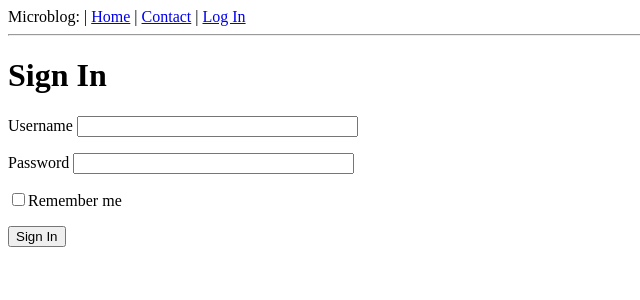
After one commit to GeraMantecon/FlaskTutorial, a Flask app: page /login in a window 1280 px wide. The commit adds this page. Shown: the top 300 px of the page, without its empty margins (0-640 px from the left). Run offline with Flask 2, Linux system fonts and the light colour scheme.

Commit message:
ThirdPart done: webforms, validation and flash messages

```diff
--- a/microblog/app/__init__.py
+++ b/microblog/app/__init__.py
@@ -1,5 +1,8 @@
 from flask  import Flask
+from config import Config
 
 app = Flask(__name__)
+#Since we now have a configuration class we import it and load it.
+app.config.from_object(Config)
 
 from app import routes
--- /dev/null
+++ b/microblog/app/forms.py
@@ -0,0 +1,12 @@
+from flask_wtf import FlaskForm
+from wtforms import StringField, PasswordField, BooleanField, SubmitField
+from wtforms.validators import DataRequired
+
+# We import FlaskForm, the fields to be desplayed in our form and tools
+# to validate them. Then we create the class form and instantiate fields
+# as class variables.
+class LoginForm(FlaskForm):
+    username = StringField('Username', validators=[DataRequired()])
+    password = StringField('Password', validators=[DataRequired()])
+    remember_me = BooleanField('Remember me')
+    submit = SubmitField('Sign In')
--- a/microblog/app/routes.py
+++ b/microblog/app/routes.py
@@ -1,5 +1,6 @@
-from flask import render_template
+from flask import render_template, flash, redirect
 from app import app
+from app.forms import LoginForm
 
 #The decorators associate the specified URLs to the view function.
 #This registers view function as callback for certain events.
@@ -32,3 +33,15 @@ def contact():
             'phone':'1234567',
             'address':'666 Fake St, Ontario, Canada.'}
     return render_template('contact.html', info=info)
+
+@app.route('/login', methods=['GET','POST'])
+def login():
+    form = LoginForm()
+    # Method validate_on_submit returns false if GET and true if POST.
+    # Since we want to receive data we expect a POST.
+    if form.validate_on_submit():
+        flash('Login requested for {} , remember me {}'.format(
+            form.username.data,
+            form.remember_me.data))
+        return redirect('/index')
+    return render_template('login.html', title='Log In',form=form)
--- a/microblog/app/templates/base.html
+++ b/microblog/app/templates/base.html
@@ -7,8 +7,18 @@
     {% endif %}
   </head>
     <body>
-        <div>Microblog: | <a href="/index">Home</a> | <a href="/contact">Contact</a></div>
+        <div>Microblog: | <a href="/index">Home</a> | <a href="/contact">Contact</a> | <a href="/login">Log In</a></div>
         <hr>
+        <!--We load the messages avilables and if any we print them.-->
+        {% with messages = get_flashed_messages() %}
+        {% if messages %}
+        <ul>
+          {% for message in messages %}
+          <li>{{ message }}</li>
+          {% endfor %}
+        </ul>
+        {% endif %}
+        {% endwith %}
         <!--Next line allows derived templates to insert themselves here-->
         {% block content %}{% endblock %}
     </body>
--- /dev/null
+++ b/microblog/app/templates/login.html
@@ -0,0 +1,30 @@
+{% extends "base.html" %}
+
+{% block content %}
+  <h1>Sign In</h1>
+  <form action="" method="post" novalidate>
+    <!--This line along with the SECRET KEY in config protects from CSRF-->
+    {{ form.hidden_tag() }}
+    <p>
+      <!--First line shows label and second one displays the field-->
+      {{ form.username.label }}
+      {{ form.username(size=32) }}<br>
+      <!--Check if validation returned error, if so show it.-->
+      {% for error in form.username.errors %}
+      <span style="color: red;">[{{ error}}]</span>
+      {% endfor %}
+    </p>
+    <p>
+      <!--First line shows label and second one displays the field-->
+      {{ form.password.label }}
+      {{ form.password(size=32) }}<br>
+      <!--Check if validation returned error, if so show it.-->
+      {% for error in form.password.errors %}
+      <span style="color: red;">[{{ error}}]</span>
+      {% endfor %}
+    </p>
+    <!--Display field and then label-->
+    <p>{{ form.remember_me() }}{{ form.remember_me.label }}</p>
+    <p>{{ form.submit() }}</p>
+  </form>
+{% endblock %}
--- /dev/null
+++ b/microblog/config.py
@@ -0,0 +1,5 @@
+import os
+
+#In this class configuration settings are defined as class variables.
+class Config(object):
+    SECRET_KEY = os.environ.get('SECRET_KEY') or 'you-will-never-guess'
```
